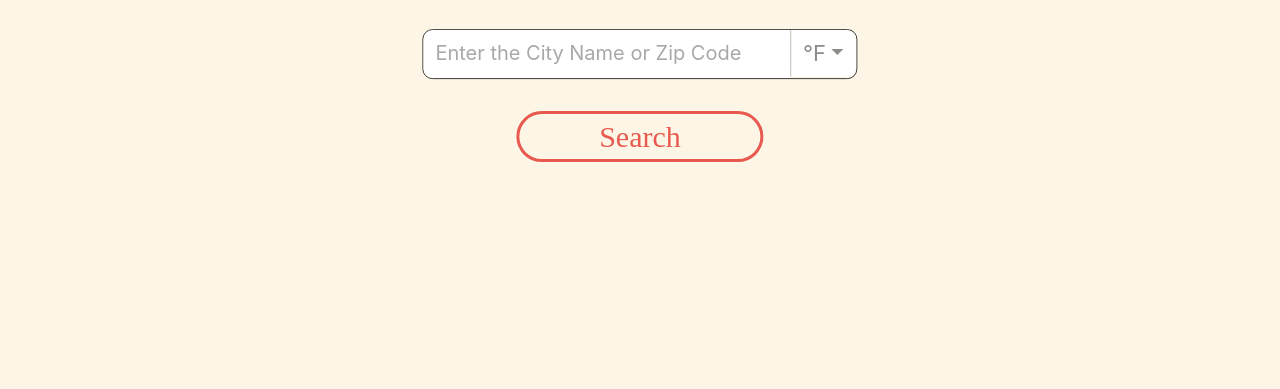
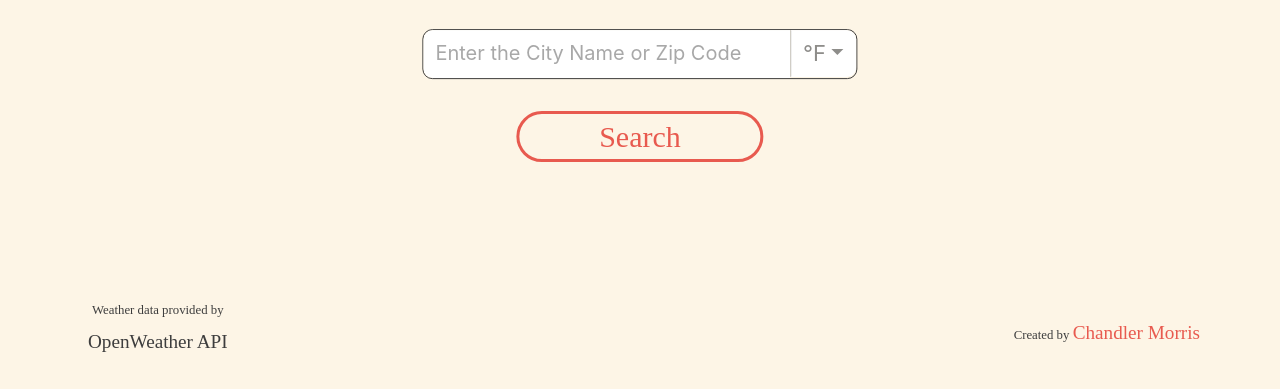
Before and after one commit to ItzaBlaineThing/Weatherful, a React app in the folder client/: page / in a window 1280 px wide. Shown: the part 411-800 px from the top of the page. Built offline with nearby package versions, Linux system fonts and the light colour scheme; a web font is replaced by a local one.

Commit message:
Landing Complete - Footer Added -V2

```diff
--- /dev/null
+++ b/client/public/css/navbars/navbarfooter.css
@@ -0,0 +1,28 @@
+/* || NavbarFooter */
+
+.navbar {
+    /* background-color: lavender; */
+
+    padding: 3rem 5rem 1rem;
+    font-family: 'Gugi', cursive;
+}
+
+.navbar-light .navbar-nav .nav-link .navbar-text {
+    color: #3D3D3D;
+}
+
+.navbar-light .navbar-text {
+    color: #3D3D3D;
+    font-size: 0.8rem;
+}
+
+.navbarfooter-nav-item {
+    /* background-color: palegreen; */
+
+    font-size: 1.2rem;
+}
+
+#navbarfooter-nav-portfolio {
+    color: #E85A4F;
+    font-size: 1.2rem;
+}
--- a/client/public/css/styles.css
+++ b/client/public/css/styles.css
@@ -1,2 +1,3 @@
 @import "./landing/landing.css";
 @import "./navbars/navbarheader.css";
+@import "./navbars/navbarfooter.css";
--- a/client/public/index.html
+++ b/client/public/index.html
@@ -15,7 +15,7 @@
     <link rel="stylesheet" href="/css/styles.css" />
 
     <!-- Title -->
-    <title>(React)</title>
+    <title>Weatherful</title>
   </head>
   <body>
     <div class="content">
--- a/client/src/components/landing/Landing.js
+++ b/client/src/components/landing/Landing.js
@@ -2,6 +2,7 @@ import React from 'react';
 
 // Import Custom Components
 import NavbarHeader from '../navbars/NavbarHeader';
+import NavbarFooter from '../navbars/NavbarFooter';
 
 // Import Bootstrap Components
 import Container from 'react-bootstrap/Container';
@@ -27,7 +28,7 @@ export default function Landing() {
                     <Form>
                         <InputGroup className="landing-form-inputgroup">
                             <Form.Control type="email" placeholder="Enter the City Name or Zip Code" />
-                            <DropdownButton variant="landing-form-dropdown" title={"°F"} id="landing-dropdown-units">
+                            <DropdownButton variant="landing-form-dropdown" title={"°F"}>
                                 <Dropdown.Item eventKey="1">°C</Dropdown.Item>
                                 <Dropdown.Item eventKey="2">°K</Dropdown.Item>
                             </DropdownButton>
@@ -38,6 +39,7 @@ export default function Landing() {
                 </Container>
             </div>
 
+            <NavbarFooter />
         </div>
 	)
 
--- /dev/null
+++ b/client/src/components/navbars/NavbarFooter.js
@@ -0,0 +1,25 @@
+import React from 'react';
+
+// Import Bootstrap Components
+import Nav from 'react-bootstrap/Nav';
+import Navbar from 'react-bootstrap/Navbar';
+
+export default function NavbarFooter() {
+
+	return (
+		<div>
+            <Navbar expand="lg" fixed="bottom">
+                <Navbar.Toggle aria-controls="basic-navbar-nav" />
+                <Navbar.Collapse id="basic-navbar-nav">
+                    <Nav className="mr-auto">
+                        <Navbar.Text>Weather data provided by <Nav.Link href="https://openweathermap.org/api" className="navbarfooter-nav-item" target="_blank">OpenWeather API</Nav.Link></Navbar.Text>
+                    </Nav>
+                    <Nav className="ml-auto">
+                        <Navbar.Text>Created by <a href="https://chandlerblainemorris.com/" id="navbarfooter-nav-portfolio" target="_blank">Chandler Morris</a></Navbar.Text>
+                    </Nav>
+                </Navbar.Collapse>
+            </Navbar>
+		</div>
+	)
+
+}
```
